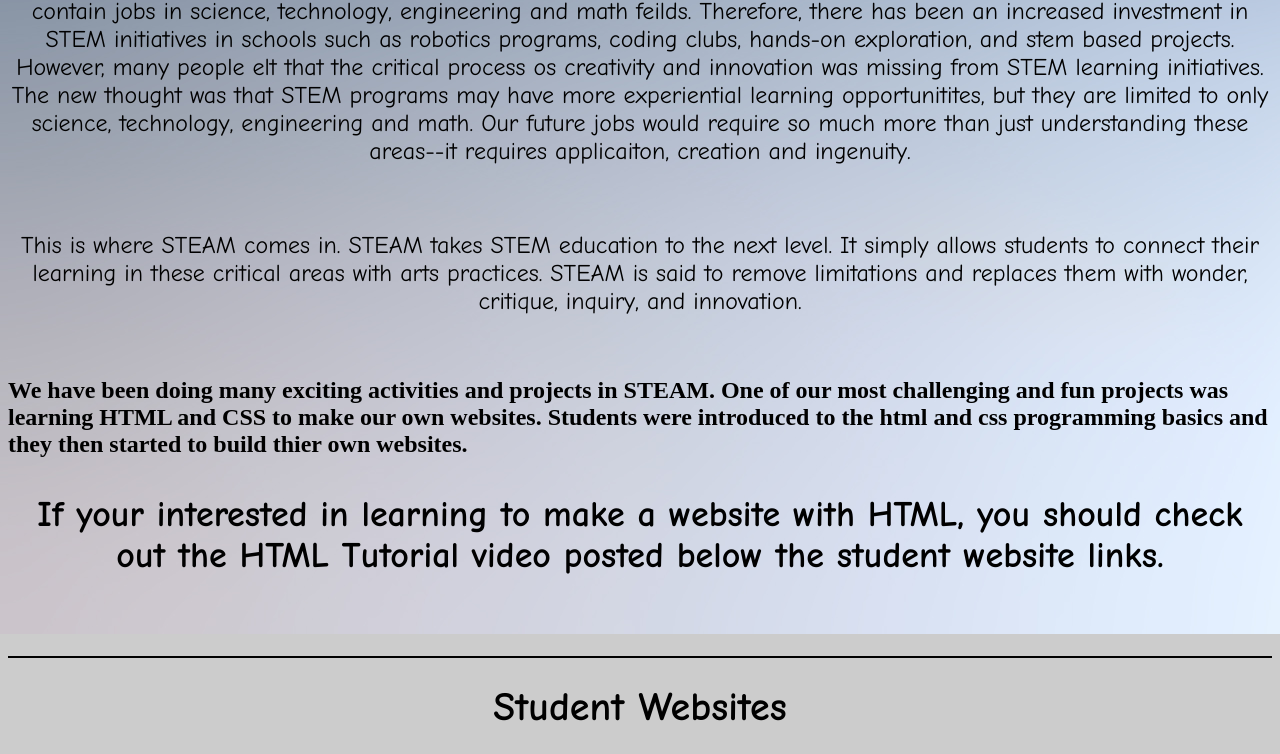
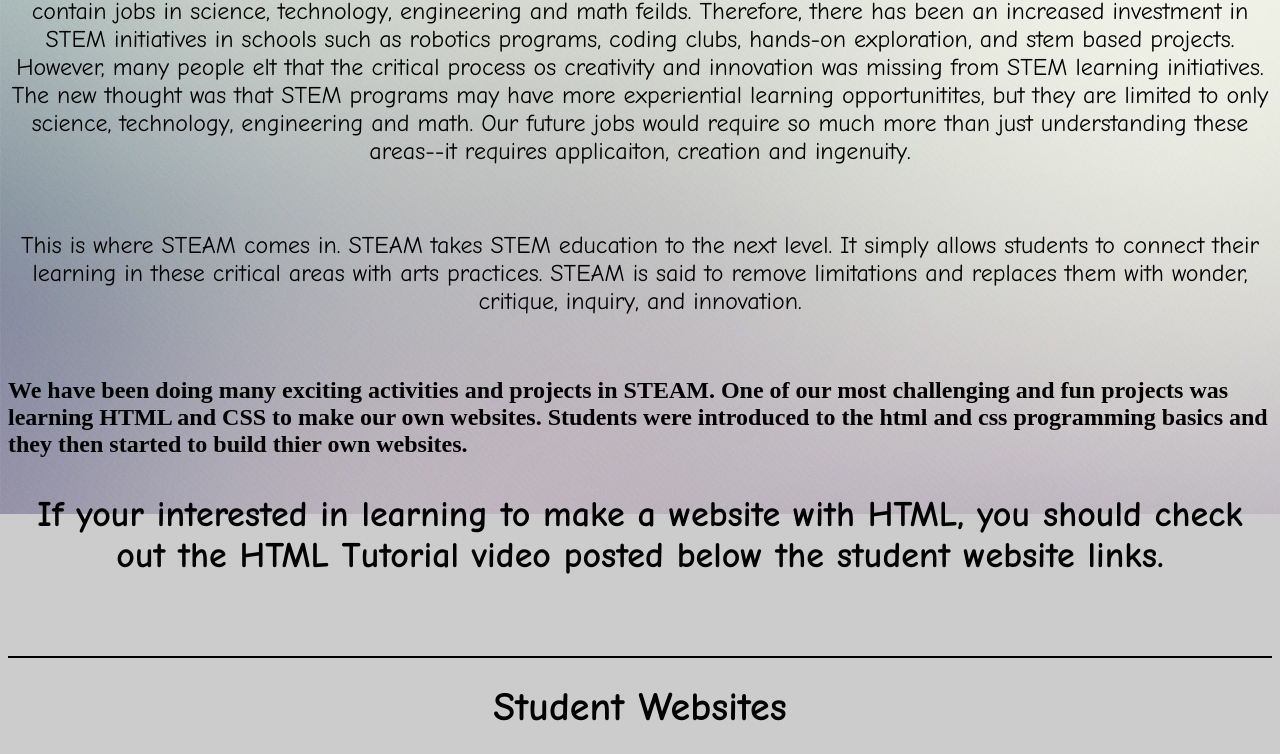
Before and after one commit to steamsites/class, a plain HTML site: page index.html in a window 1280 px wide. Shown: the part 566-1320 px from the top of the page. Drawn offline with Linux system fonts and the light colour scheme.

Commit message:
gradient 2

```diff
--- a/css/style.css
+++ b/css/style.css
@@ -1,5 +1,5 @@
 body {
-  background-image: url("/assets/gradient.jpg");
+  background-image: url("/assets/gradient2.jpg");
   background-repeat: repeat-x;
   background-attachment: fixed;
   background-color: #cccccc;
```
Also changed, not shown: assets/gradient2.jpg (added), 2 other files.
